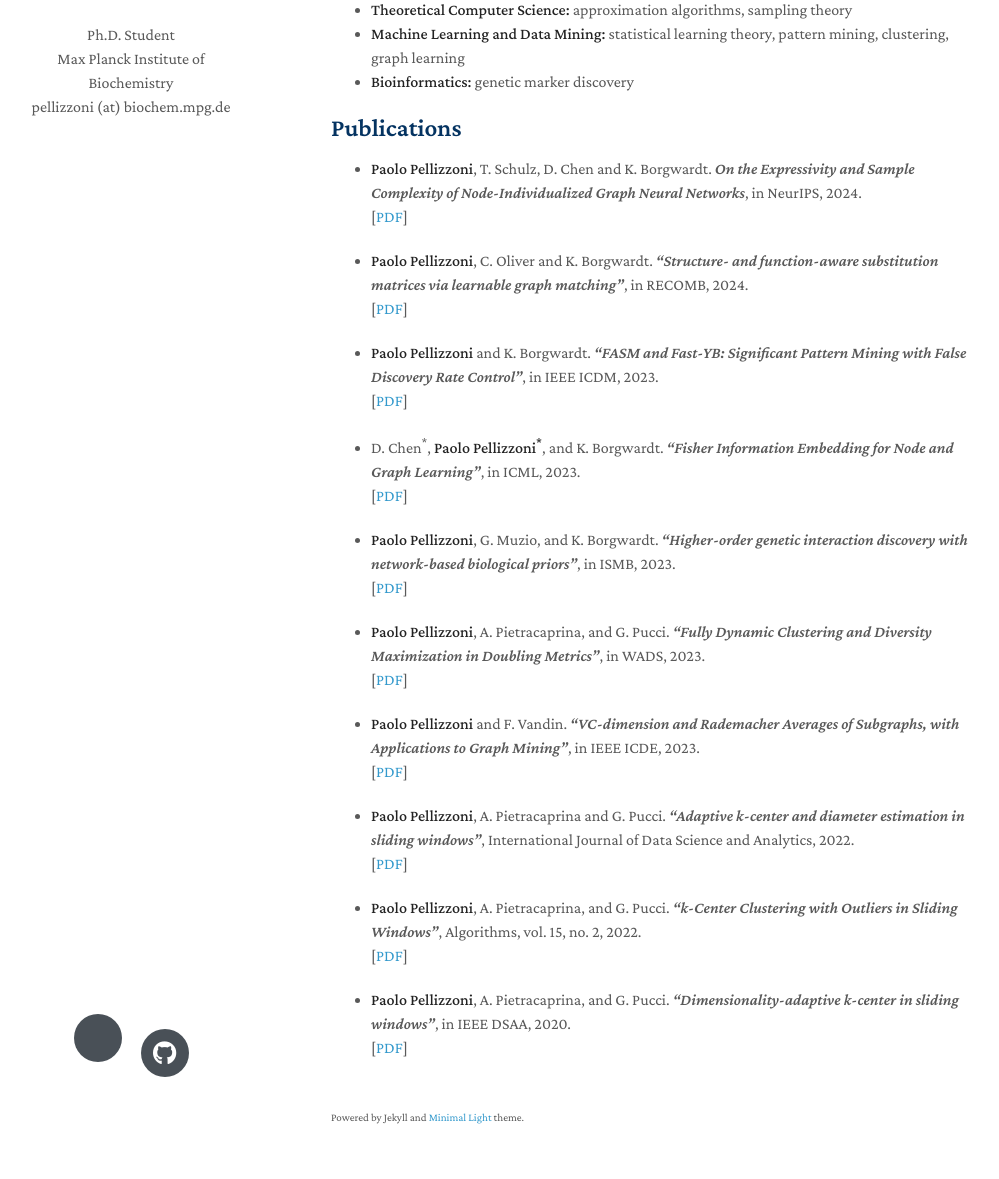
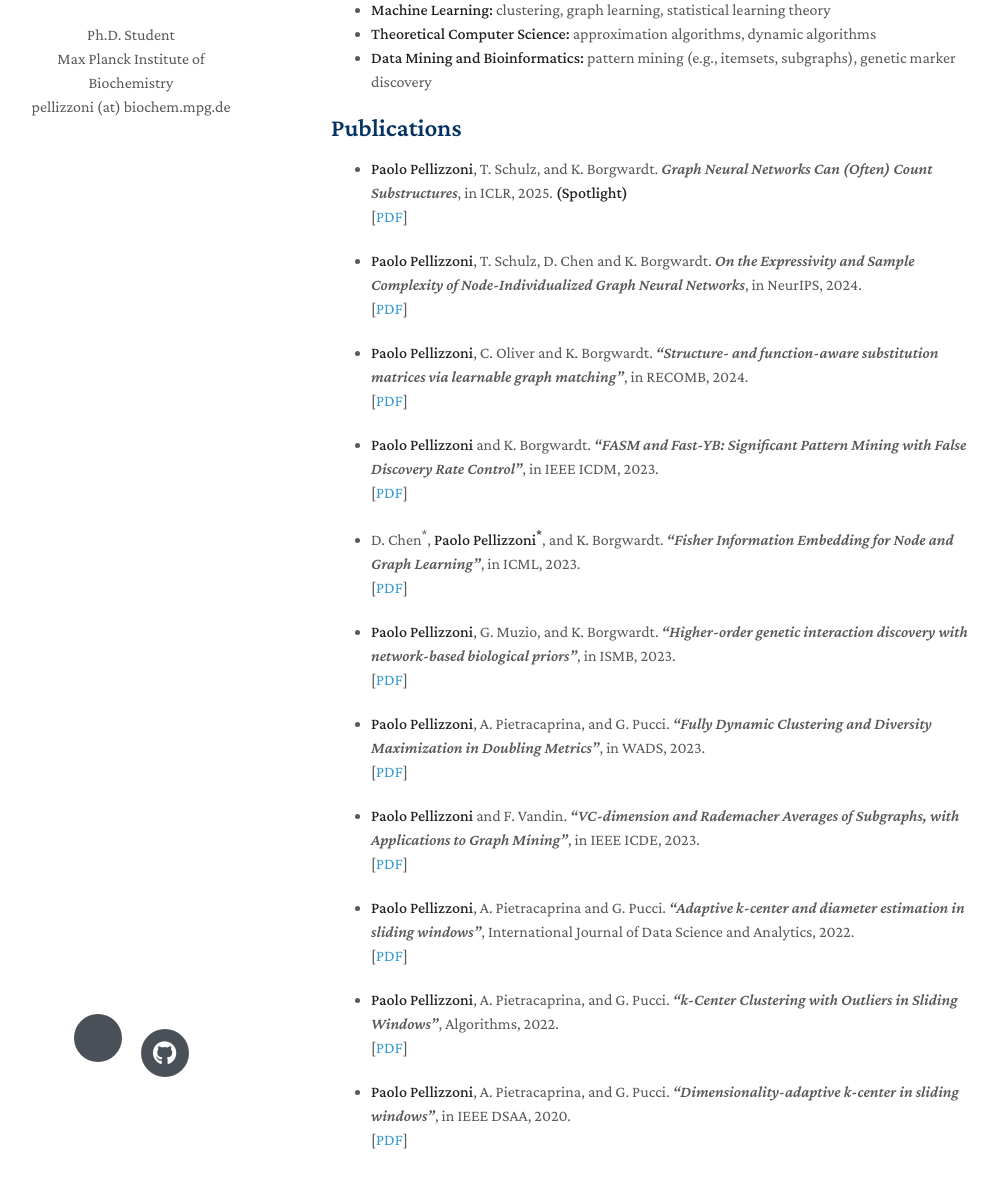
Before and after one commit to PaoloPellizzoni/paolopellizzoni.github.io, a Jekyll site: the page built from index.md, in a window 1280 px wide and 1400 px high. Shown: the part 221-1400 px from the top of the window, without its empty margins (139-1138 px from the left). Built offline with Jekyll 4.4.1, drawn with Linux system fonts in a browser that asks for light colours; nearby versions of some CDN libraries; a style sheet for code colours, icons or effects is not loaded; our own code applies the rules of GitHub Pages for plain Markdown files.

Commit message:
Update index.md

```diff
--- a/index.md
+++ b/index.md
@@ -8,15 +8,18 @@ I am a Ph.D. student in computer science at the Max Planck Institute of Biochemi
 
 ## Research Interests
 
-- **Theoretical Computer Science:** approximation algorithms, sampling theory
-- **Machine Learning and Data Mining:** statistical learning theory, pattern mining, clustering, graph learning
-- **Bioinformatics:** genetic marker discovery
+- **Machine Learning:** clustering, graph learning, statistical learning theory
+- **Theoretical Computer Science:** approximation algorithms, dynamic algorithms
+- **Data Mining and Bioinformatics:** pattern mining (e.g., itemsets, subgraphs), genetic marker discovery
 
 
 ## Publications
 
+- **Paolo Pellizzoni**, T. Schulz, and K. Borgwardt. _Graph Neural Networks Can (Often) Count Substructures_, in ICLR, 2025. **(Spotlight)** <br>
+  [[PDF](https://openreview.net/forum?id=sZQRUrvLn4)]
+
 - **Paolo Pellizzoni**, T. Schulz, D. Chen and K. Borgwardt. _On the Expressivity and Sample Complexity of Node-Individualized Graph Neural Networks_, in NeurIPS, 2024. <br>
-  [[PDF]()]
+  [[PDF](https://openreview.net/forum?id=8APPypS0yN)]
 
 - **Paolo Pellizzoni**, C. Oliver and K. Borgwardt. _"Structure- and function-aware substitution matrices via learnable graph matching"_, in RECOMB, 2024. <br>
   [[PDF](https://link.springer.com/chapter/10.1007/978-1-0716-3989-4_18)]
@@ -46,7 +49,7 @@ Applications to Graph Mining”_, in IEEE ICDE, 2023. <br>
   [[PDF](https://link.springer.com/article/10.1007/s41060-022-00318-z)]
 
 - **Paolo Pellizzoni**, A. Pietracaprina, and G. Pucci. _"k-Center Clustering with Outliers in Sliding Windows"_,
-  Algorithms, vol. 15, no. 2, 2022. <br>
+  Algorithms, 2022. <br>
   [[PDF](https://www.mdpi.com/1999-4893/15/2/52)]
 
 - **Paolo Pellizzoni**, A. Pietracaprina, and G. Pucci. _"Dimensionality-adaptive k-center in sliding windows"_,
```
